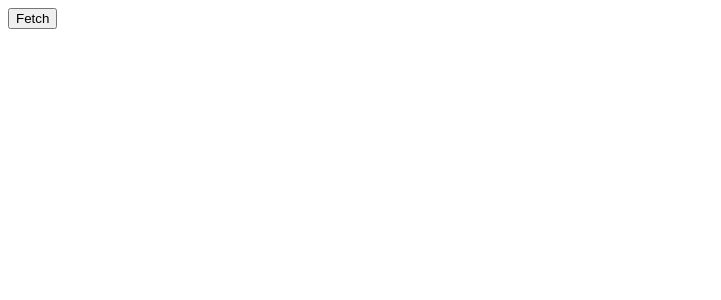
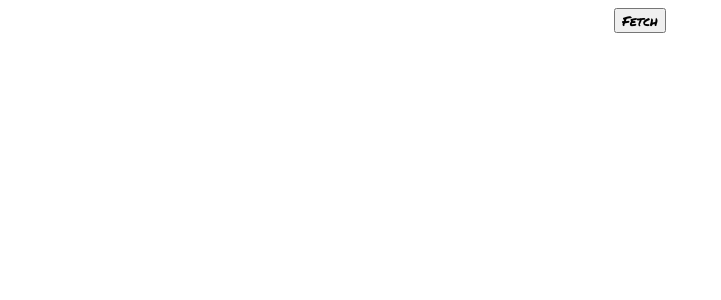
Before and after one commit to lacrivella/typescript-react, a React (Create React App) app: page / in a window 1280 px wide. Shown: the top 300 px of the page, without its empty margins (0-721 px from the left). Built offline with nearby package versions, Linux system fonts and the light colour scheme.

Commit message:
Started on CSS

```diff
--- /dev/null
+++ b/src/components/App.module.css
@@ -0,0 +1,11 @@
+@import url('https://fonts.googleapis.com/css2?family=Overpass&family=Permanent+Marker&display=swap');
+
+.container {
+  display: flex;
+  justify-content: center;
+  align-items: center;
+}
+
+.button {
+  font-family: 'Permanent Marker', cursive;
+}
--- a/src/components/App.tsx
+++ b/src/components/App.tsx
@@ -2,6 +2,7 @@ import React from 'react';
 import { connect } from 'react-redux';
 import { Todo, fetchTodos, deleteTodo } from '../actions';
 import { StoreState } from '../reducers';
+import styles from './App.module.css';
 
 interface AppProps {
   todos: Todo[];
@@ -49,8 +50,8 @@ class _App extends React.Component<AppProps, AppState> {
 
   render() {
     return (
-      <div>
-        <button onClick={this.onButtonClick}>Fetch</button>
+      <div className={styles.container}>
+        <button className={styles.button} onClick={this.onButtonClick}>Fetch</button>
         {this.state.fetching ? 'LOADING' : null}
         {this.renderList()}
       </div>
```
